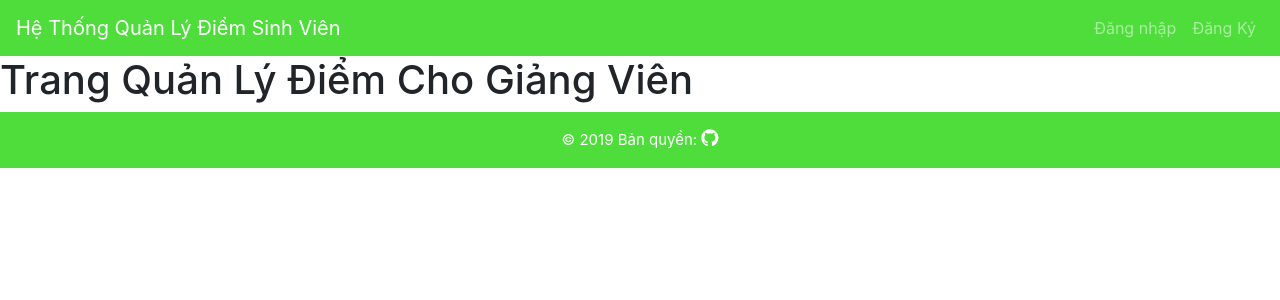
After one commit to nocpinmylf/175A071063_175A071204, a PHP site: page /qldiem.php in a window 1280 px wide. The commit adds this page. Shown: the top 300 px of the page. Run offline with PHP 8.4, Linux system fonts and the light colour scheme.

Commit message:
them qldiem.php

```diff
--- /dev/null
+++ b/qldiem.php
@@ -0,0 +1,31 @@
+<!doctype html>
+<html lang="en">
+
+<head>
+    <title>Title</title>
+    <!-- Required meta tags -->
+    <meta charset="utf-8">
+    <meta name="viewport" content="width=device-width, initial-scale=1, shrink-to-fit=no">
+
+    <!-- Bootstrap CSS -->
+    <link rel="stylesheet" href="css/style.css">
+    <link rel="stylesheet" href="https://stackpath.bootstrapcdn.com/bootstrap/4.3.1/css/bootstrap.min.css" integrity="sha384-ggOyR0iXCbMQv3Xipma34MD+dH/1fQ784/j6cY/iJTQUOhcWr7x9JvoRxT2MZw1T" crossorigin="anonymous">
+</head>
+
+<body>
+    <div class="wrapper">
+        <div class="header"><?php include "header.php"; ?></div>
+        <div class="main">
+            <h1>Trang Quản Lý Điểm Cho Giảng Viên</h1>
+        <div class="footer"><?php include "footer.php"; ?></div>
+        </div>
+    </div>
+
+    <!-- Optional JavaScript -->
+    <!-- jQuery first, then Popper.js, then Bootstrap JS -->
+    <script src="https://code.jquery.com/jquery-3.3.1.slim.min.js" integrity="sha384-q8i/X+965DzO0rT7abK41JStQIAqVgRVzpbzo5smXKp4YfRvH+8abtTE1Pi6jizo" crossorigin="anonymous"></script>
+    <script src="https://cdnjs.cloudflare.com/ajax/libs/popper.js/1.14.7/umd/popper.min.js" integrity="sha384-UO2eT0CpHqdSJQ6hJty5KVphtPhzWj9WO1clHTMGa3JDZwrnQq4sF86dIHNDz0W1" crossorigin="anonymous"></script>
+    <script src="https://stackpath.bootstrapcdn.com/bootstrap/4.3.1/js/bootstrap.min.js" integrity="sha384-JjSmVgyd0p3pXB1rRibZUAYoIIy6OrQ6VrjIEaFf/nJGzIxFDsf4x0xIM+B07jRM" crossorigin="anonymous"></script>
+</body>
+
+</html>
--- a/side_bar.php
+++ b/side_bar.php
@@ -30,7 +30,7 @@
 				</a>
 			</li>
 			<li>
-				<a href="#">
+				<a href="qldiem.php">
 					<i class="fa fa-users" aria-hidden="true"></i> Quản Lý Điểm
 				</a>
 			</li>
```
